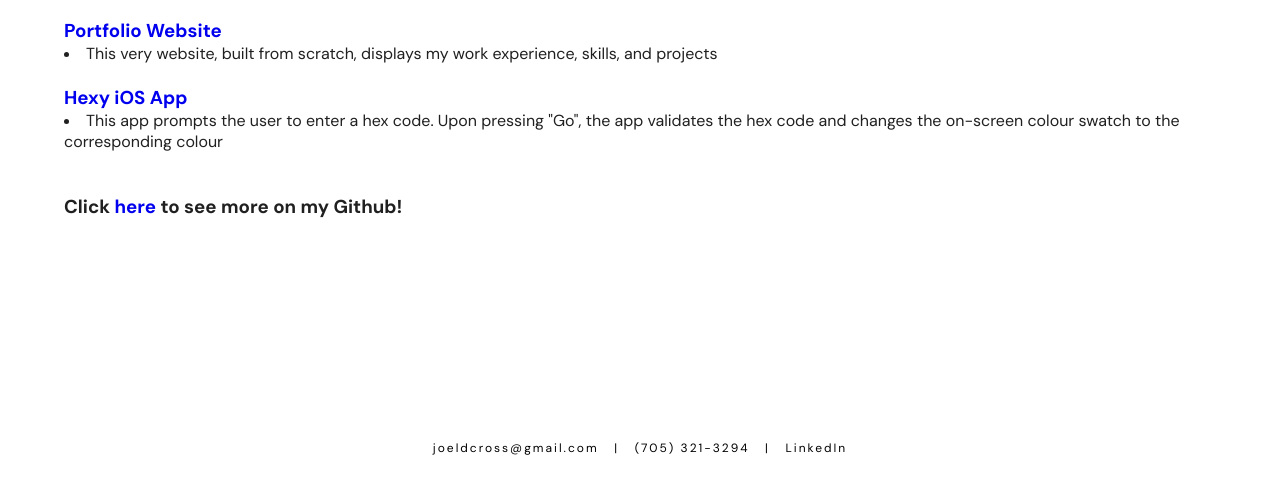
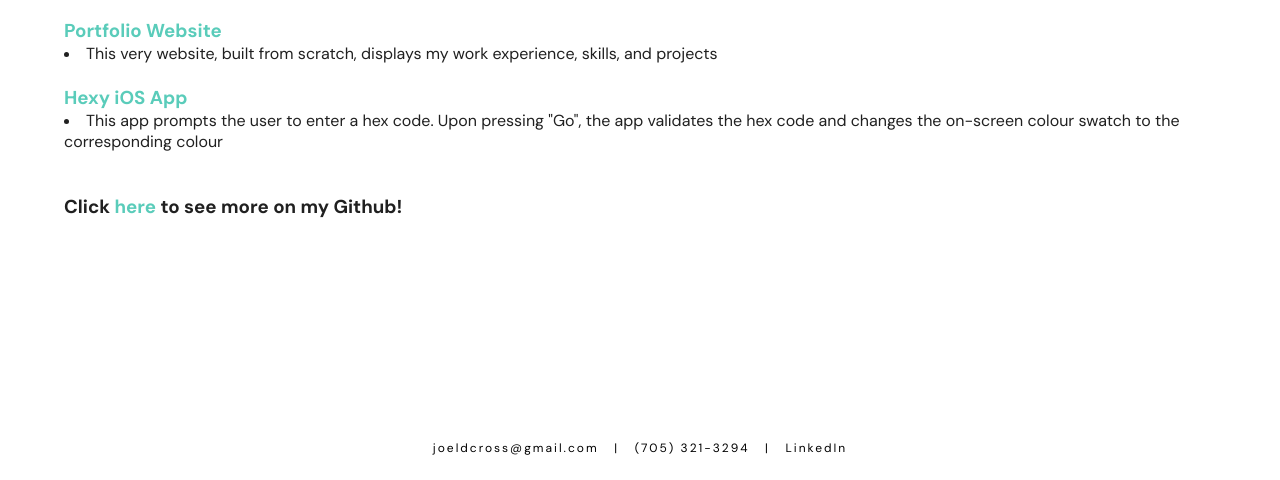
Before and after one commit to joelcross/joelcross.github.io, a plain HTML site: page projects.html in a window 1280 px wide. Shown: the part 320-800 px from the top of the page. Drawn offline with Linux system fonts and the light colour scheme.

Commit message:
Fixed bug re: colour of unvisited project links

```diff
--- a/css/style.css
+++ b/css/style.css
@@ -20,6 +20,10 @@ a {
 }
 
 #projects a:visited {
+    color: #5ACCBA; /* teal */
+}
+
+#projects a:link {
     color: #5ACCBA; /* teal */
 }
 
```
